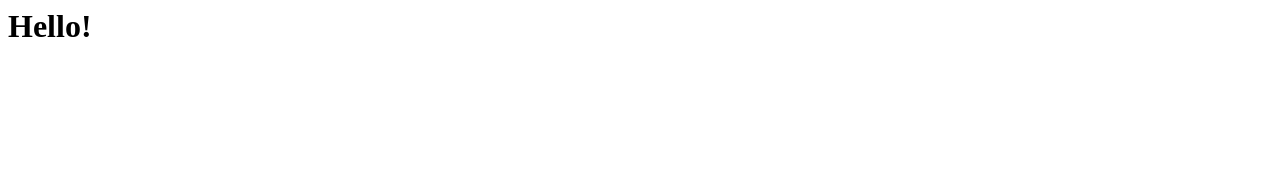
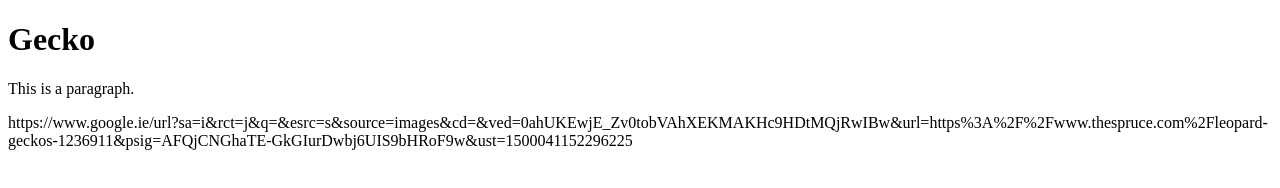
Before and after one commit to hannahmaria7/gecko, a plain HTML site: page index.html in a window 1280 px wide. Drawn offline with Linux system fonts and the light colour scheme.

Commit message:
Update index.html

```diff
--- a/index.html
+++ b/index.html
@@ -1 +1,12 @@
-<h1>Hello!</h1>
+<!DOCTYPE html>
+<html>
+<head>
+<title>Page Title</title>
+</head>
+<body>
+
+<h1>Gecko</h1>
+<p>This is a paragraph.</p>
+https://www.google.ie/url?sa=i&rct=j&q=&esrc=s&source=images&cd=&ved=0ahUKEwjE_Zv0tobVAhXEKMAKHc9HDtMQjRwIBw&url=https%3A%2F%2Fwww.thespruce.com%2Fleopard-geckos-1236911&psig=AFQjCNGhaTE-GkGIurDwbj6UIS9bHRoF9w&ust=1500041152296225
+</body>
+</html>
```
